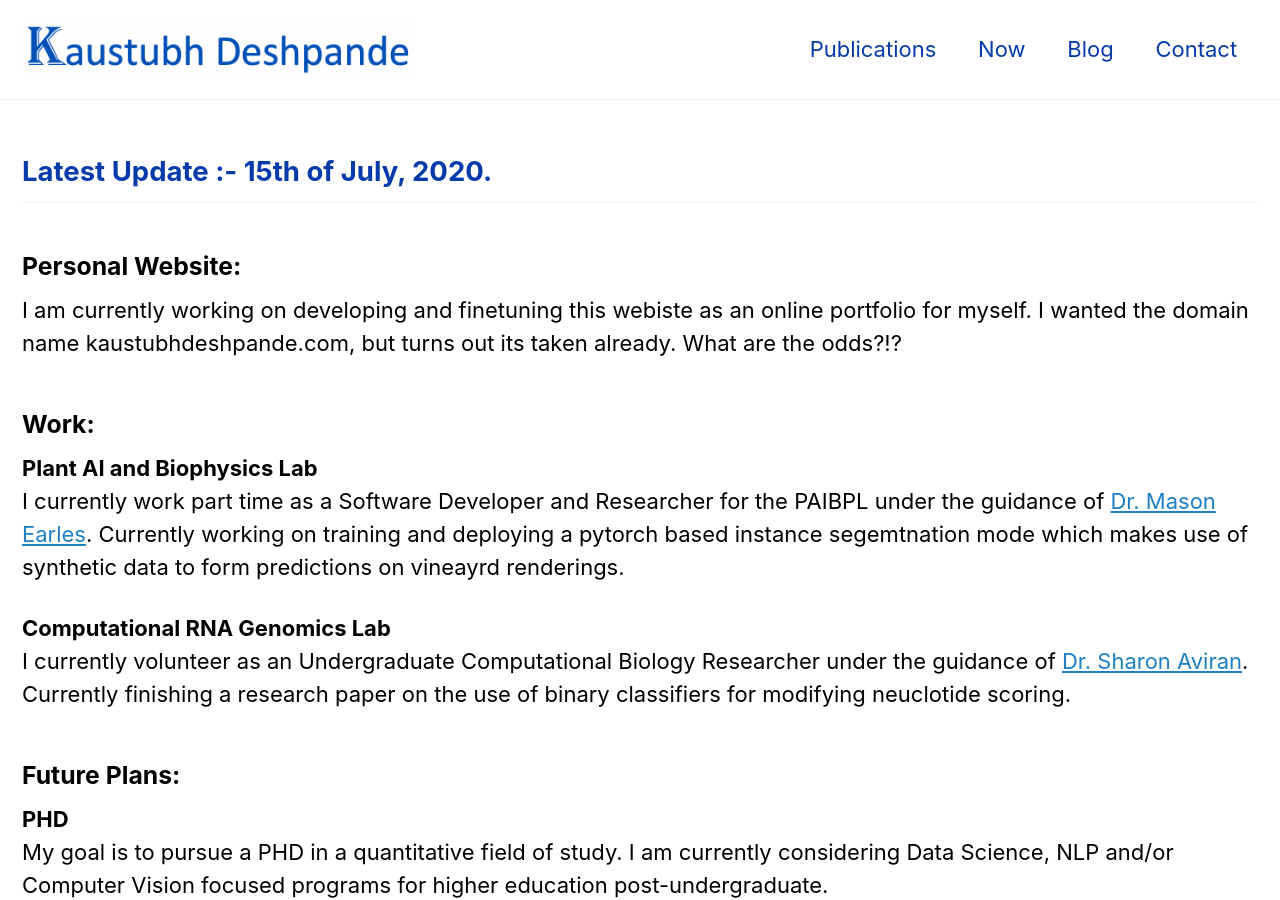
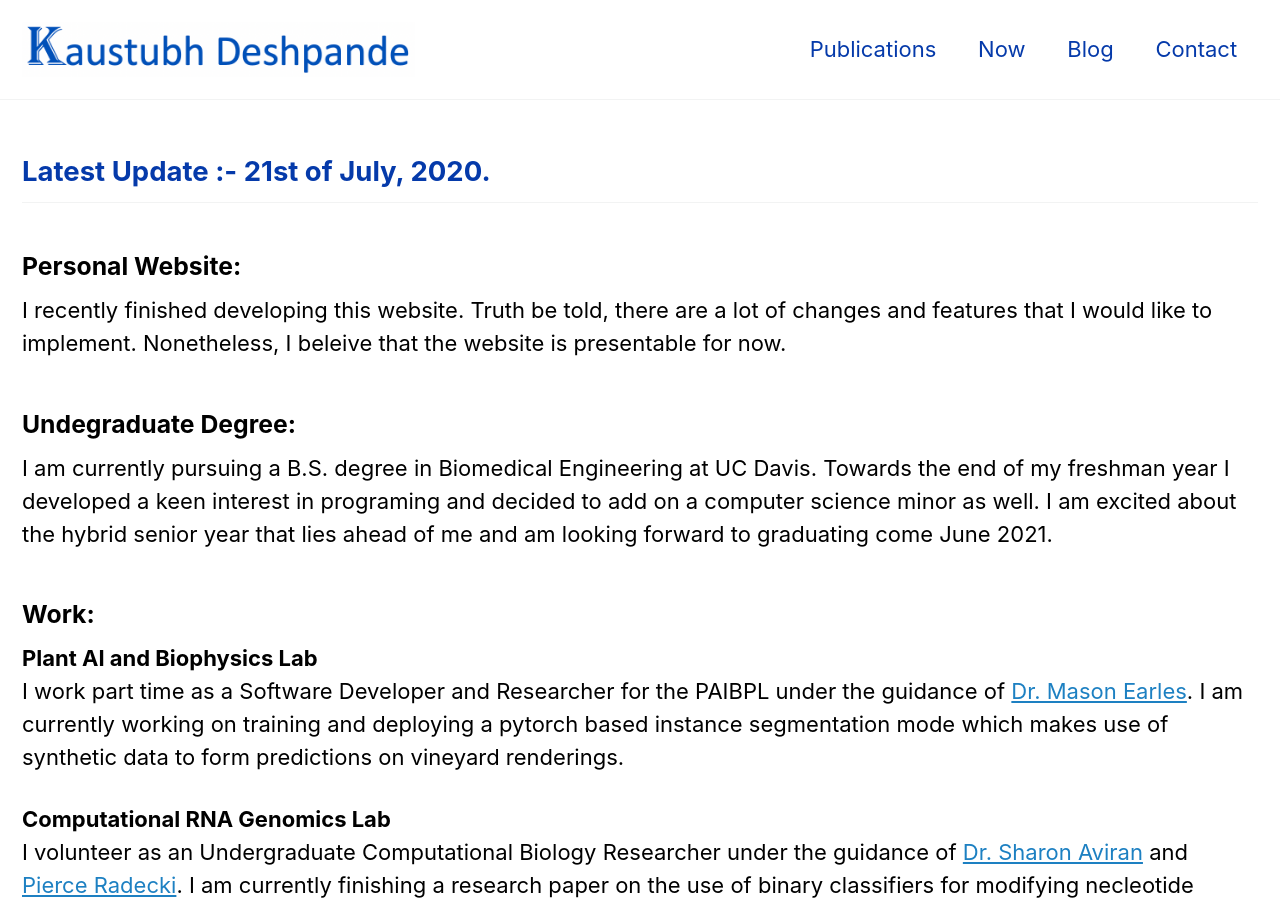
Before and after one commit to kaus0399/kaus0399.github.io, a Jekyll site: the page built from _pages/now.md, in a window 1280 px wide and 900 px high. Built offline with Jekyll 4.4.1, drawn with Linux system fonts in a browser that asks for light colours; cached includes are drawn as plain includes; nearby versions of some CDN libraries; some of the changed text lies outside the part shown.

Commit message:
✨ First Blog & About Me

```diff
--- a/_data/authors.yml
+++ b/_data/authors.yml
@@ -1,7 +1,7 @@
 Kaustubh Deshpande:
   name        : "Kaustubh Deshpande"
   bio         : "Biomedical Engineering and Computer Science"
-  # avatar      : "/assets/images/K1.png"
+  avatar      : "/assets/images/avatar4.png"
   links:
     - label: "Email"
       icon: "fas fa-fw fa-envelope-square"
--- a/_pages/now.md
+++ b/_pages/now.md
@@ -3,18 +3,23 @@ layout: splash
 title: "What I'm Up To Now"
 permalink: /now/
 ---
-## Latest Update :- 15th of July, 2020.
+## Latest Update :- 21st of July, 2020.
 ### Personal Website:
-I am currently working on developing and finetuning this webiste as an online portfolio for myself. I wanted the domain name kaustubhdeshpande.com, but turns out its taken already. What are the odds?!?
+I recently finished developing this website. Truth be told, there are a lot of changes and features that I would like to implement. Nonetheless, I beleive that the website is presentable for now.
+
+### Undegraduate Degree:
+I am currently pursuing a B.S. degree in Biomedical Engineering at UC Davis. Towards the end of my freshman year I developed a keen interest in programing and decided to add on a computer science minor as well. I am excited about the hybrid senior year that lies ahead of me and am looking forward to graduating come June 2021.
+
 ### Work:
 __Plant AI and Biophysics Lab__
-I currently work part time as a Software Developer and Researcher for the PAIBPL under the guidance of [Dr. Mason Earles](https://bae.ucdavis.edu/people/mason-earles). Currently working on training and deploying a pytorch based instance segemtnation mode which makes use of synthetic data to form predictions on vineayrd renderings.
+I work part time as a Software Developer and Researcher for the PAIBPL under the guidance of [Dr. Mason Earles](https://bae.ucdavis.edu/people/mason-earles). I am currently working on training and deploying a pytorch based instance segmentation mode which makes use of synthetic data to form predictions on vineyard renderings.
+
 
 __Computational RNA Genomics Lab__
-I currently volunteer as an Undergraduate Computational Biology Researcher under the guidance of [Dr. Sharon Aviran](https://bme.ucdavis.edu/people/sharon-aviran). Currently finishing a research paper on the use of binary classifiers for modifying neuclotide scoring.
+I volunteer as an Undergraduate Computational Biology Researcher under the guidance of [Dr. Sharon Aviran](https://bme.ucdavis.edu/people/sharon-aviran) and [Pierce Radecki](https://www.linkedin.com/in/pierce-radecki/). I am currently finishing a research paper on the use of binary classifiers for modifying necleotide scoring.
 
 ### Future Plans:
 __PHD__
-My goal is to pursue a PHD in a quantitative field of study. I am currently considering Data Science, NLP and/or Computer Vision focused programs for higher education post-undergraduate.
+I am to pursue a PHD in a quantitative field of study. I am currently considering Data Science, NLP and/or Computer Vision focused programs for higher education post-undergraduate.
 
-Please feel free to reach out if you have any information or advice. My contact information and online profiles can be found on my [contact page](/contact)
+Please feel free to reach out if you have any information or advice for me. My contact information and online profiles can be found on my [contact page](/contact)
```
Also changed, not shown: _posts/2020-21-07-Comet_Neowise.markdown (added, +31 -0 lines), index.markdown (+15 -5 lines), Gemfile.lock, assets/images/Maia_x_Leuco.png (added), assets/images/avatar.png (added), assets/images/avatar2.png (added), assets/images/avatar4.png (added), assets/images/blog_images/Maia_x_Leuco.png (added), assets/images/blog_images/neowise_clipped.png (added), assets/images/blog_images/neowise_good.PNG (added), assets/images/blog_images/neowise_poor.PNG (added).
